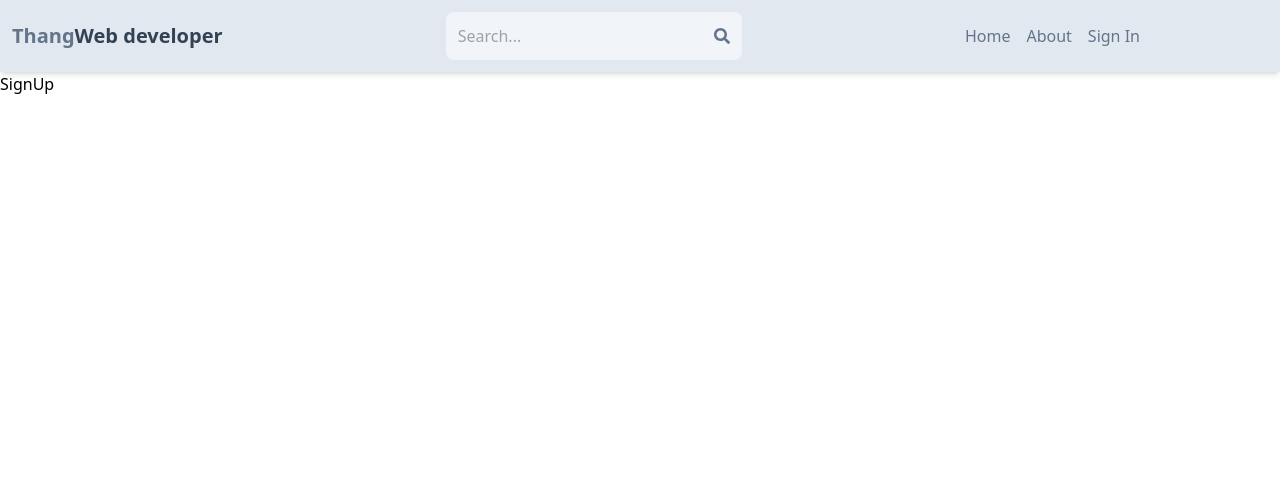
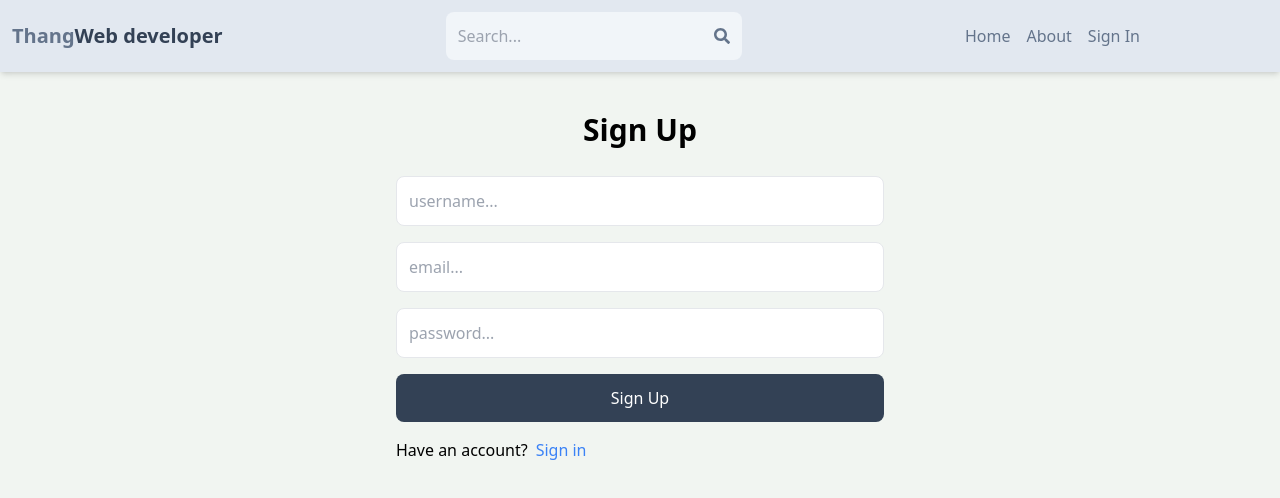
Before and after one commit to PhanQuyetThang/mern-estate, a React (Vite) app in the folder client/: page /sign-up in a window 1280 px wide. Shown: the top 498 px of the page. Built offline with nearby package versions, Linux system fonts and the light colour scheme.

Commit message:
complete sign up page ui

```diff
--- a/client/src/index.css
+++ b/client/src/index.css
@@ -1,3 +1,7 @@
 @tailwind base;
 @tailwind components;
 @tailwind utilities;
+
+body{
+    background-color: rgb(241, 245, 241);
+}
--- a/client/src/pages/SignUp.jsx
+++ b/client/src/pages/SignUp.jsx
@@ -1,7 +1,22 @@
-import React from 'react'
+import { Link } from 'react-router-dom';
 
 export default function SignUp() {
     return (
-        <div>SignUp</div>
+        <div className='p-3 max-w-lg mx-auto'>
+            <h1 className='text-3xl text-center font-semibold my-7'>Sign Up</h1>
+            <form className='flex flex-col gap-4'>
+                <input type="text" placeholder='username...' className='border p-3 rounded-lg' id='username' />
+                <input type="email" placeholder='email...' className='border p-3 rounded-lg' id='email' />
+                <input type="password" placeholder='password...' className='border p-3 rounded-lg' id='password' />
+                <button className='bg-slate-700 text-white p-3 rounded-lg hover:opacity-95 disabled:opacity-80'>Sign Up</button>
+            </form>
+            <div className='flex gap-2 mt-4'>
+                <p>Have an account?</p>
+                <Link to="/sign-in">
+                    <span className='text-blue-500'>Sign in</span>
+                </Link>
+            </div>
+        </div>
+
     )
 }
```
